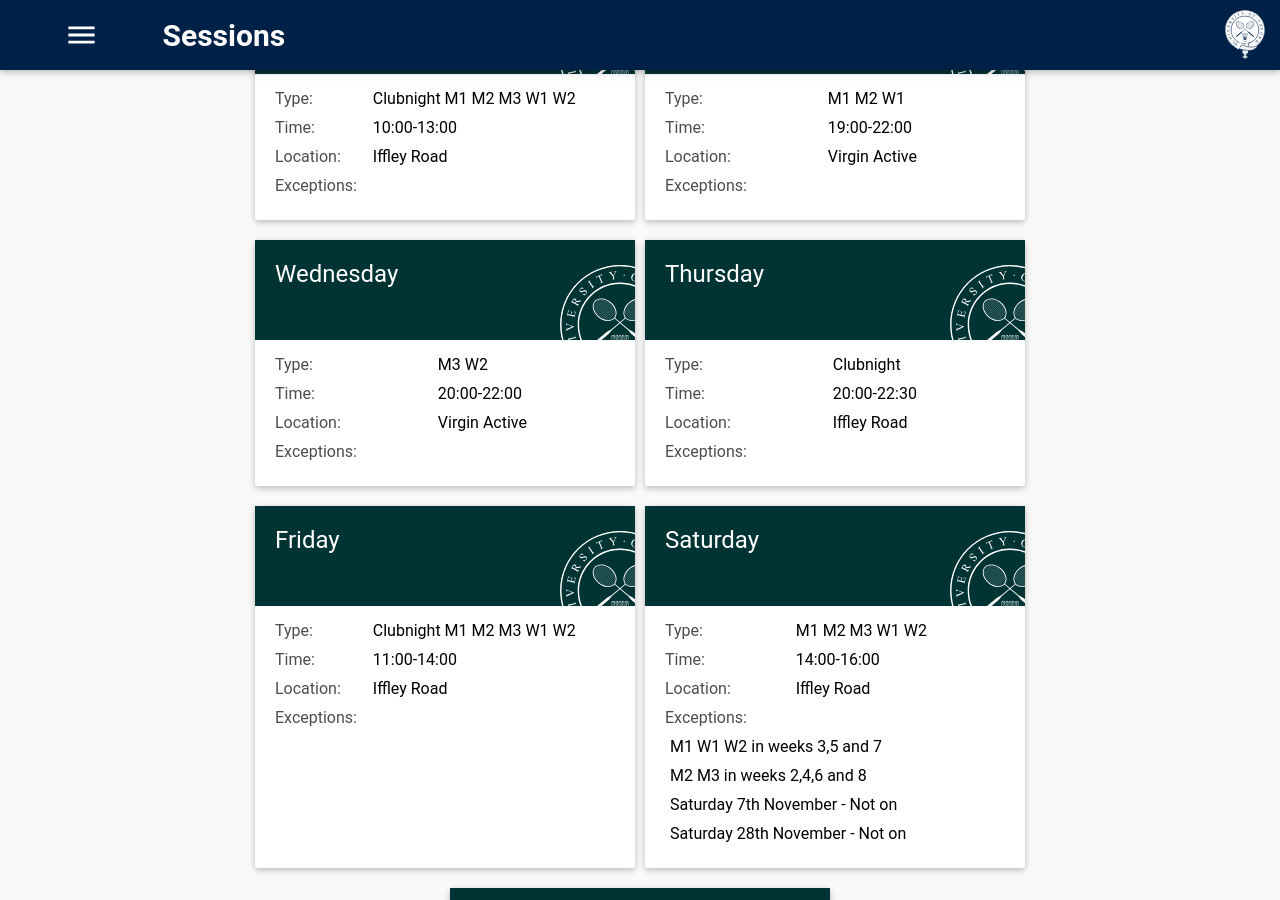
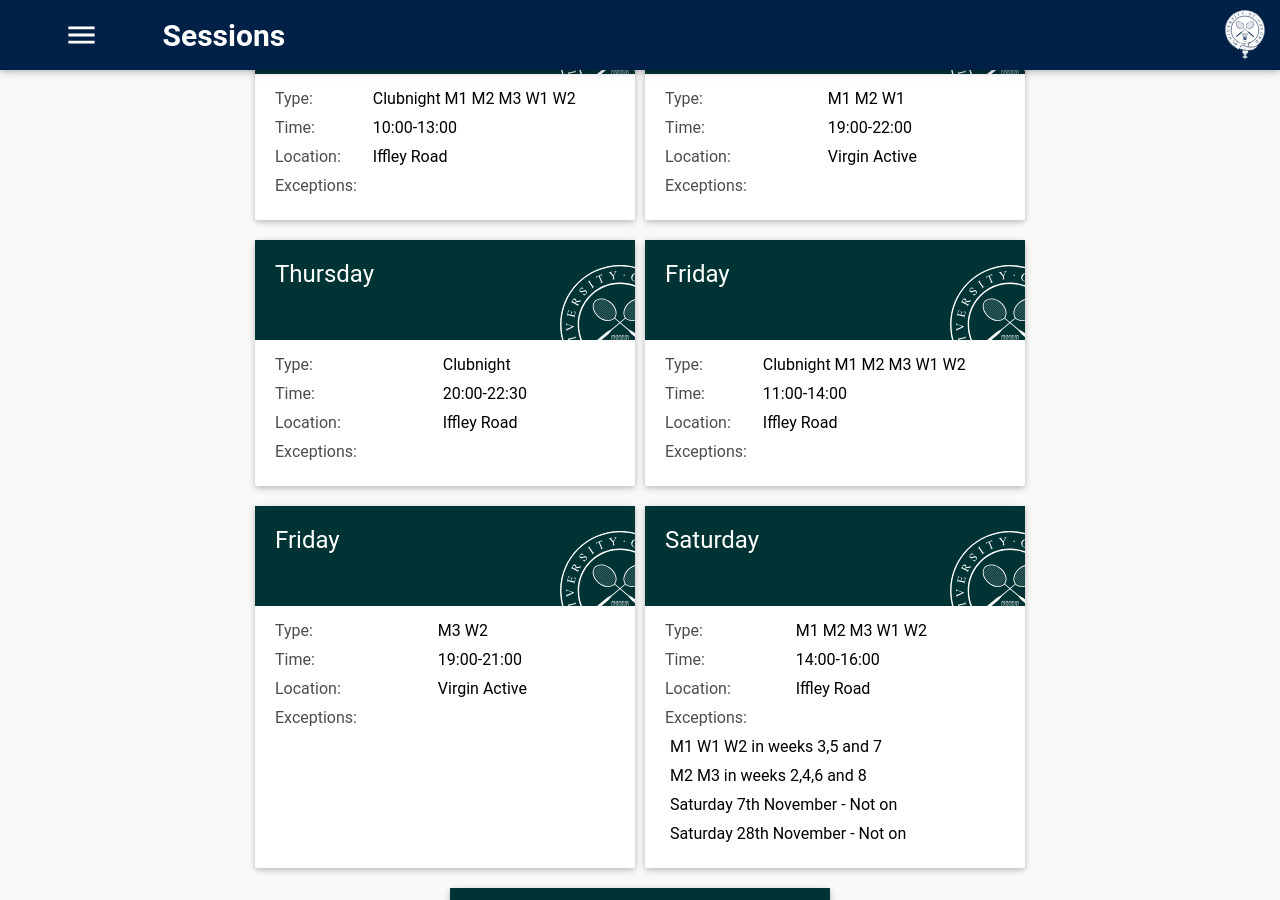
Before and after one commit to OUBaC/OUBaC.github.io, a Jekyll site: the page built from sessions.html, in a window 1280 px wide and 900 px high, scrolled down 675 px. Built offline with Jekyll 4.4.1, drawn with Linux system fonts in a browser that asks for light colours.

Commit message:
Updated the session times.

```diff
--- a/sessions.html
+++ b/sessions.html
@@ -39,13 +39,6 @@ sessions:
   - M1
   - M2
   - W1
-- day: Wednesday
-  time: "20:00-22:00"
-  location: Virgin Active
-  exceptions:
-  participants:
-  - M3
-  - W2
 - day: Thursday
   time: "20:00-22:30"
   location: Iffley Road
@@ -62,6 +55,13 @@ sessions:
   - M2
   - M3
   - W1
+  - W2
+- day: Friday
+  time: "19:00-21:00"
+  location: Virgin Active
+  exceptions:
+  participants:
+  - M3
   - W2
 - day: Saturday
   time: "14:00-16:00"
```
